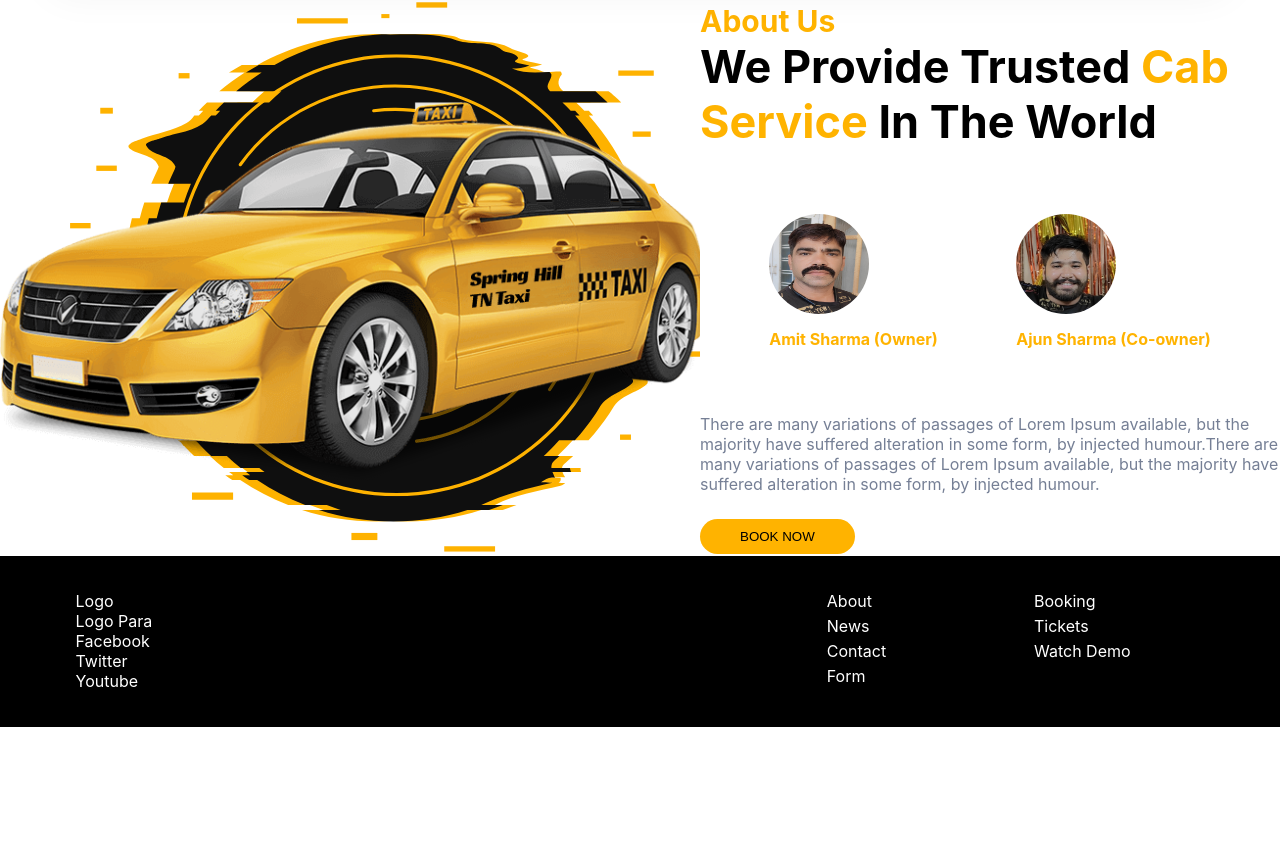
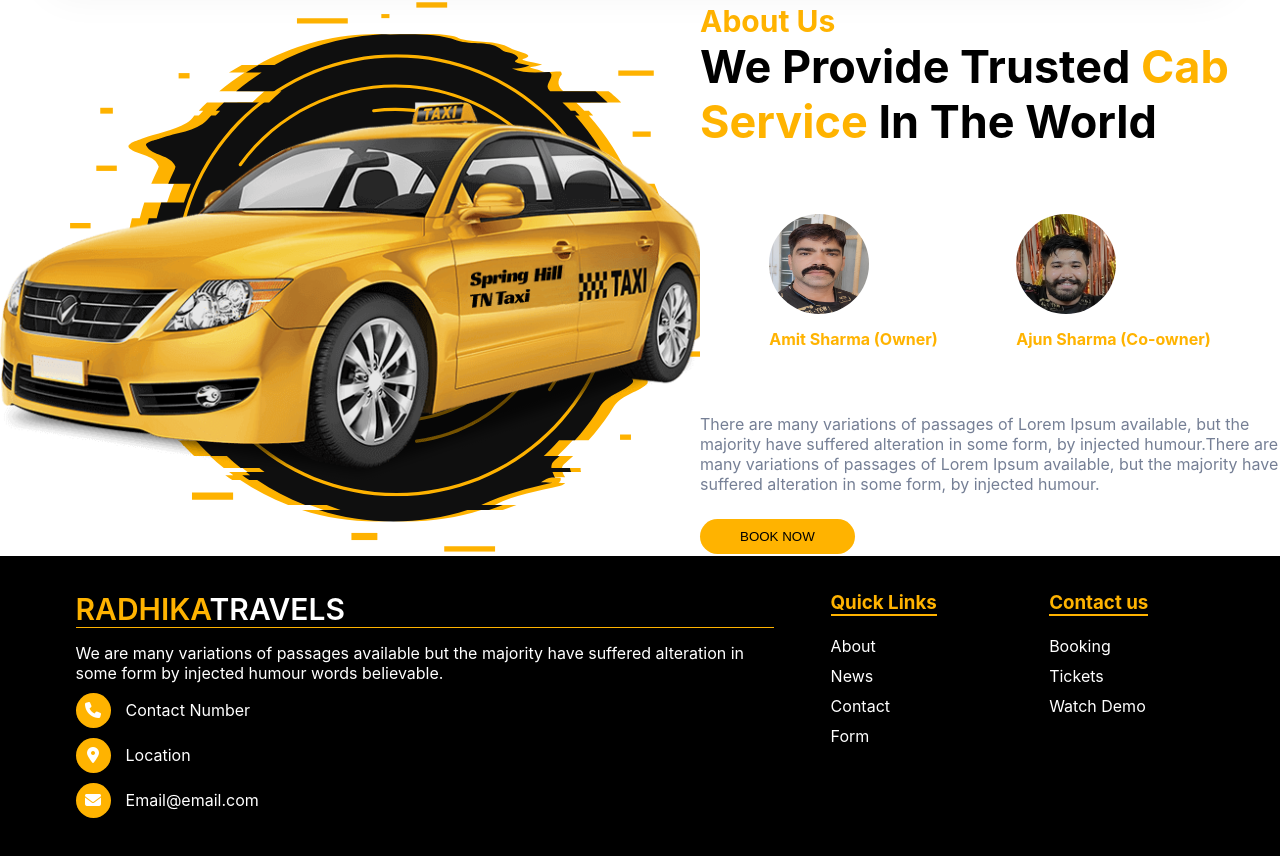
Before and after one commit to Prathu-Sharma/taxiservice8, a React (Create React App) app: page / in a window 1280 px wide. Shown: the part 1070-1926 px from the top of the page. Before the commit the page ends 1797 px from the top, so only its background shows below. Built offline with nearby package versions, Linux system fonts and the light colour scheme.

Commit message:
Footer styling

```diff
--- a/public/index.html
+++ b/public/index.html
@@ -11,7 +11,7 @@
     />
     <link rel="apple-touch-icon" href="%PUBLIC_URL%/logo192.png" />
     <link rel="manifest" href="%PUBLIC_URL%/manifest.json" />
-
+    <link rel="stylesheet" href="https://cdnjs.cloudflare.com/ajax/libs/font-awesome/6.4.0/css/all.min.css" integrity="sha512-iecdLmaskl7CVkqkXNQ/ZH/XLlvWZOJyj7Yy7tcenmpD1ypASozpmT/E0iPtmFIB46ZmdtAc9eNBvH0H/ZpiBw==" crossorigin="anonymous" referrerpolicy="no-referrer" />
     <title>React App</title>
   </head>
   <body>
--- a/src/Components/Footer.css
+++ b/src/Components/Footer.css
@@ -6,6 +6,43 @@
     padding: 2%;
     display: flex;
     justify-content: space-between;
+}
+.footer_content{
+    width: 65%;
+}
+.logo{
+    font-size: 30px;
+    color: #ffb300;
+    margin-bottom: 15px;
+    font-weight: 600;
+    border-bottom: 1px solid;
+}
+.logo span{
+    color: #fff;
+}
+.logo_para{
+    margin-bottom: 10px;
+}
+.quick_links h3{
+    color: #ffb300;
+    margin-bottom: 20px;
+    border-bottom: 2px solid;
+}
+.social_links i{
+    width: 35px;
+    height: 35px;
+    line-height: 35px;
+    font-size: 16px;
+    margin-right: 15px;
+    border-radius: 50px;
+    background: #ffb300;
+    text-align: center;
+    -webkit-transition: .3s;
+    transition: .3s;
+    color: #fff;
+}
+.contact_num,.location,.email_id{
+    margin-bottom: 10px;
 }
 .footer_links{
     display: flex;
@@ -16,5 +53,5 @@
     list-style: none;
 }
 .footer_links ul li{
-    margin-bottom: 5px;
+    margin-bottom: 10px;
 }
--- a/src/Components/Footer.js
+++ b/src/Components/Footer.js
@@ -8,26 +8,34 @@ const Footer = () => {
       <div className="container">
         <div className="inner_footer">
             <div className="footer_content">
-                <div>Logo</div>
-                <p>Logo Para</p>
+                <div className='logo'>RADHIKA<span>TRAVELS</span></div>
+                <p className='logo_para'>We are many variations of passages available but the majority have suffered alteration in some form by injected humour words believable.</p>
                 <div className="social_links">
-                    <div className="facebook">Facebook</div>
-                    <div className="twitter">Twitter</div>
-                    <div className="youtube">Youtube</div>
+                    <div className="contact_num"><i className="fa-solid fa-phone"></i>Contact Number</div>
+                    <div className="location"><i className="fa-solid fa-location-dot"></i>Location</div>
+                    <div className="email_id"><i className="fa-solid fa-envelope"></i>Email@email.com</div>
                 </div>
             </div>
             <div className="footer_links">
+                <div className="quick_links">
+                    <h3>Quick Links</h3>
                     <ul>
                         <li>About</li>
                         <li>News</li>
                         <li>Contact</li>
                         <li>Form</li>
                     </ul>
+                </div>
+                <div className="quick_links">
+                    <h3>Contact us</h3>
                     <ul>
                     <li>Booking</li>
                     <li>Tickets</li>
                     <li>Watch Demo</li>
                 </ul>
+                </div>
+
+
             </div>
         </div>
       </div>
```
Lines whose indentation alone changed are shown as unchanged.
